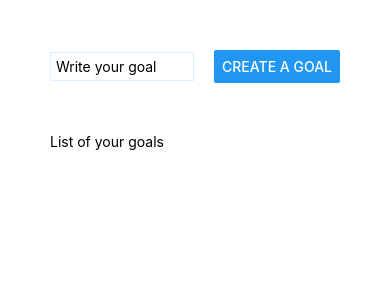
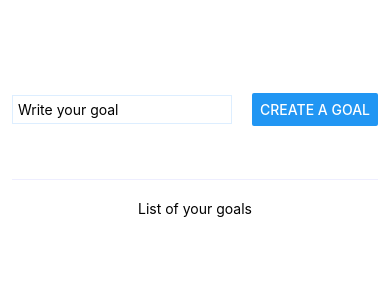
Before and after one commit to ramgrigoryan/firstProject, a React Native app: screen / in a window 390 px wide. Shown: the top 300 px of the page. Built offline with nearby package versions, Linux system fonts and the light colour scheme.

Commit message:
styling: first iteration

```diff
--- a/App.js
+++ b/App.js
@@ -5,10 +5,12 @@ export default function App() {
     <View style={styles.appContainer}>
       <View style={styles.userInteractionBlock}>
         <TextInput style={styles.textInput} placeholder="Write your goal" />
-        <Button title="Create a goal" />
+        <View style={styles.button}>
+          <Button title="Create a goal" />
+        </View>
       </View>
-      <View>
-        <Text>List of your goals</Text>
+      <View style={styles.dataBlock}>
+        <Text style={styles.goalBlockTitle}>List of your goals</Text>
       </View>
     </View>
   );
@@ -16,20 +18,35 @@ export default function App() {
 
 const styles = StyleSheet.create({
   appContainer: {
-    padding: 50,
+    paddingVertical: 50,
+    paddingHorizontal: 12,
+    flex: 1,
   },
   userInteractionBlock: {
+    flex: 1,
     flexDirection: "row",
     alignItems: "center",
     justifyContent: "space-between",
     gap: 20,
-    marginBottom: 50,
+    paddingBottom: 10,
+    borderBottomWidth: 1,
+    borderColor: "#EEF",
+  },
+  dataBlock: {
+    flex: 5,
+    paddingTop: 20,
+  },
+  goalBlockTitle: {
+    alignSelf: "center",
   },
   textInput: {
     borderWidth: 1,
     borderColor: "#DEF",
     padding: 5,
-    width: "50%",
+    width: "60%",
     overflow: "hidden",
   },
+  button: {
+    fontSize: 10,
+  },
 });
```
